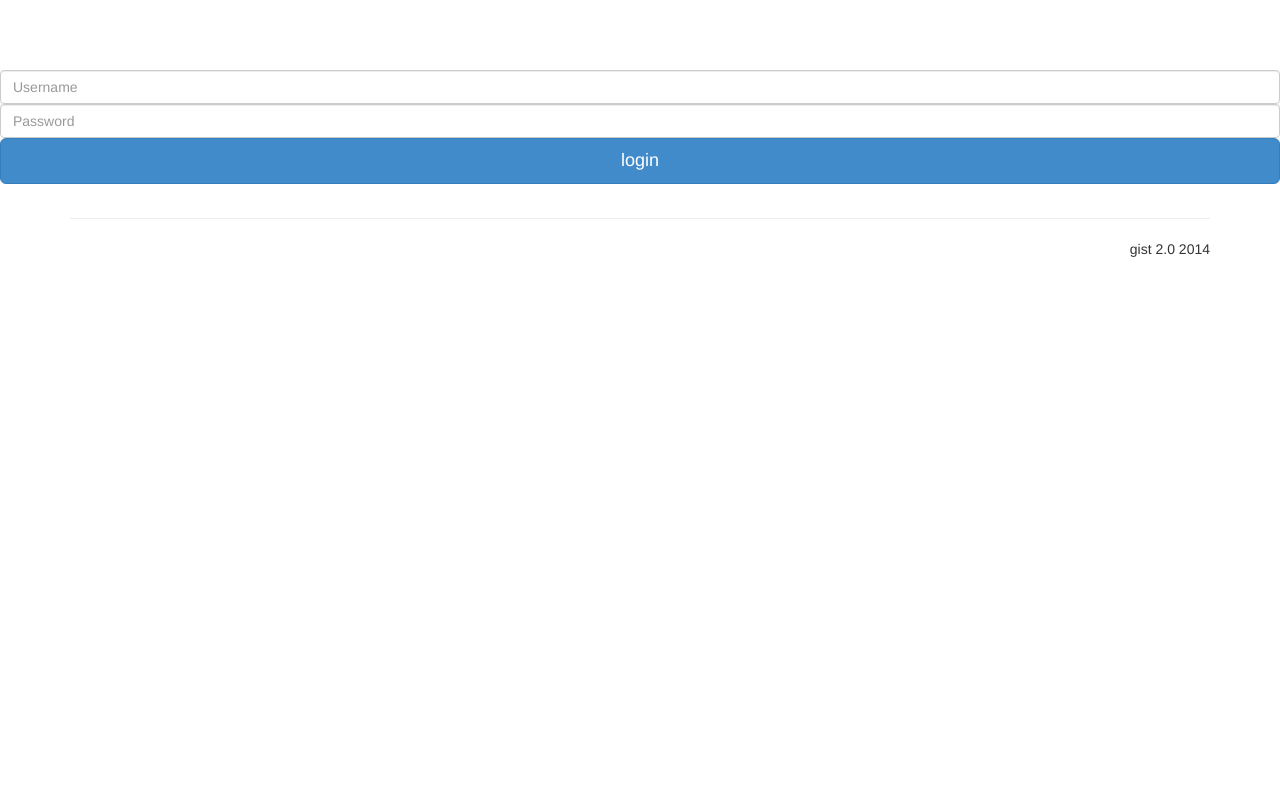
After one commit to solomonchild/py_gist_clone, a Django app: template gist2/templates/users/login.html in a window 1280 px wide. The commit adds this page. Run offline with Django 3.2, Linux system fonts and the light colour scheme; the template is opened without the code that fills it, so the values that code supplies are empty; some libraries are stand-ins or nearby versions.

Commit message:
Added login page, login handling improved (redirects)

```diff
--- a/gist2/templates/gists/details.html
+++ b/gist2/templates/gists/details.html
@@ -10,8 +10,6 @@
     <input type="submit" value="Save"/>
   </form>
   {% block userscript %}
-
-  <script>
       window.onload = function(){
         var textarea = $('textarea')[0];
         var codeMirror = CodeMirror.fromTextArea(textarea, {
@@ -20,7 +18,5 @@
           smartIndent:true,
         });
       };
-  </script>
-
   {% endblock %}
 {% endblock %}
--- /dev/null
+++ b/gist2/templates/users/login.html
@@ -0,0 +1,32 @@
+{% load staticfiles %}
+<html>
+  <head>
+    <title> {% block title %} {% endblock %}</title>
+    <link rel="stylesheet" type="text/css" href="{% static 'gist2/styles/bootstrap.css' %}"/>
+    <link rel="stylesheet" type="text/css" href="{% static 'gist2/styles/custom.css' %}"/>
+    <link rel="stylesheet" type="text/css" href="{% static 'gist2/styles/codemirror.css'%}"/>
+  </head>
+
+<body role="document">
+  <form action="" class="form-signin" method="post">
+      {% csrf_token %}
+      <input type="text" class="form-control" placeholder="Username" name="username" value="" id="username">
+      <input type="password"class="form-control" placeholder="Password"  name="password" value="" id="password">
+
+      <input class="btn btn-lg btn-primary btn-block" type="submit" value="login" />
+      <input hidden name="next" value="/" />
+  </form>
+  <div class="container">
+    <hr>
+    <footer class="footer pull-right">
+<p> gist 2.0 2014 </p>
+    </footer>
+  </div>
+
+
+  <script src="{% static 'gist2/js/jquery-2.1.1.min.js' %}"></script>
+  <script src="{% static 'gist2/js/bootstrap.js' %}"></script>
+  <script src="{% static 'gist2/js/codemirror.js' %}"> </script>
+  <script src="{% static 'gist2/js/jquery.validate.min.js' %}"> </script>
+</body>
+</html>
--- a/gist2/urls.py
+++ b/gist2/urls.py
@@ -1,5 +1,6 @@
 from django.conf.urls import patterns, url
 from gist2 import views
+from django.contrib.auth.views import login, logout
 
 urlpatterns = patterns('',
 	url(r'^$', views.IndexView.as_view(), name='index'),
@@ -7,5 +8,6 @@ urlpatterns = patterns('',
 	url(r'^users/(?P<pk>\d+)/$', views.DetailUserView.as_view(), name='detail_user'),
 	url(r'^users/(?P<pk>\d+)/gists/$', views.UserGists.as_view(), name='user_gists'),
 	url(r'^gists/(?P<gist_id>\d+)/edit$', views.edit_gist, name='edit_gist'),
-	url(r'^logout$', 'django.contrib.auth.views.logout', {'next_page':'/'}),
+	url(r'^login$', login, {'template_name':'users/login.html'}),
+	url(r'^logout$', logout, {'next_page':'/'}),
 )
--- a/gist2/views.py
+++ b/gist2/views.py
@@ -5,6 +5,7 @@ from django.core.urlresolvers import reverse
 from django.views import generic
 from gist2.models import Gist
 from django.contrib.auth.models import User
+from django.contrib.auth.decorators import login_required
 from django.utils import timezone
 
 # Create your views here.
@@ -19,6 +20,7 @@ class IndexView(generic.ListView):
       ).order_by('-pub_date')[:5]
 
 
+@login_required
 def detail_gist(request, gist_id):
   g = Gist.objects.get(pk=gist_id)
   params = {'gist':g}
--- a/gist_clone/settings.py
+++ b/gist_clone/settings.py
@@ -84,4 +84,6 @@ TEMPLATE_DIRS = [os.path.join(BASE_DIR,'templates')]
 TEMPLATE_CONTEXT_PROCESSORS = (
   'utils.context_proc.is_authenticated',
   'django.contrib.auth.context_processors.auth',
+  'django.core.context_processors.request',
 )
+LOGIN_URL = "/login"
```
Also changed, not shown: gist2/templates/base.html (+8 -4 lines), gist2/templates/users/profile.html (deleted, +0 -9 lines), 4 other files.
